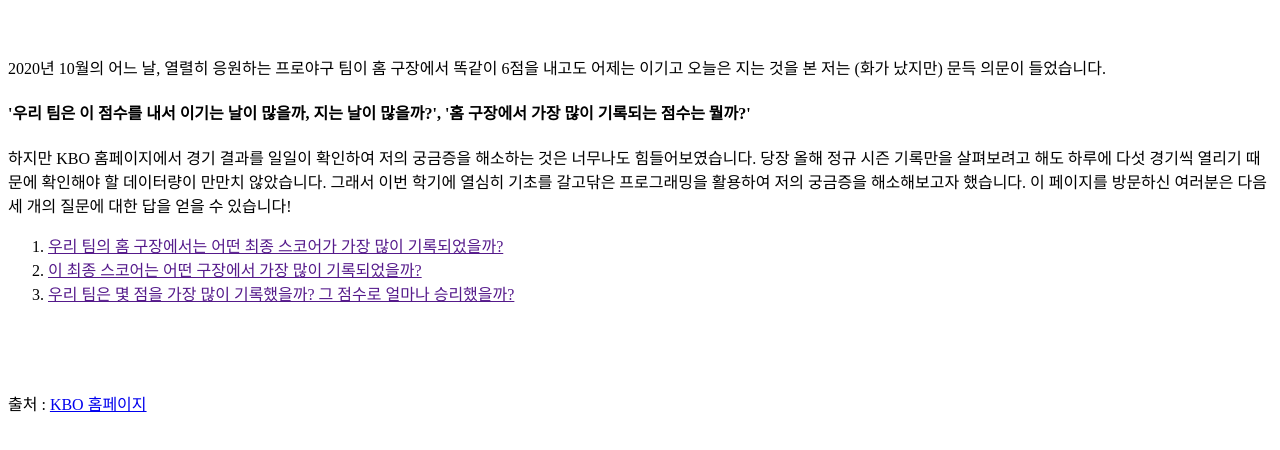
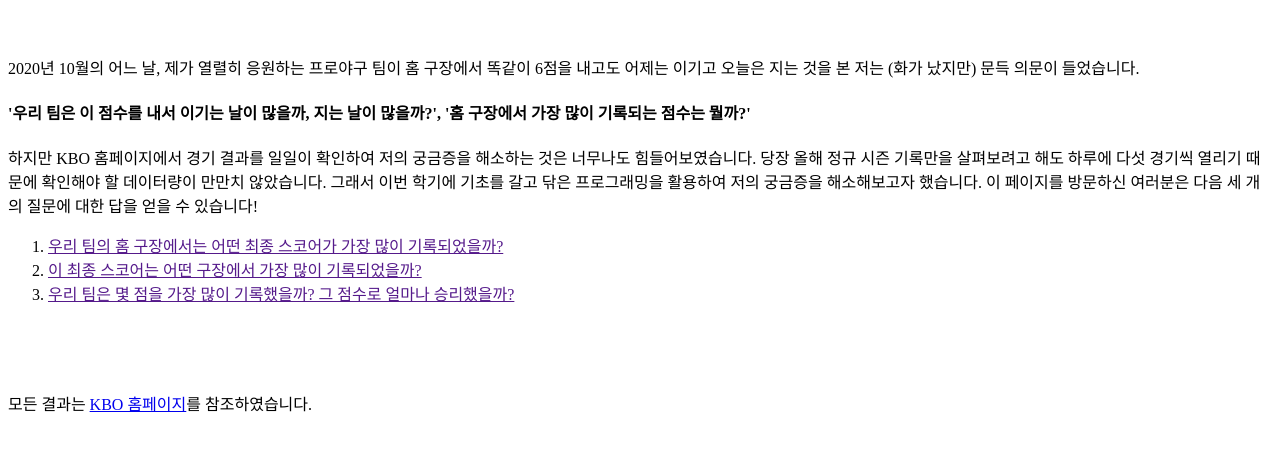
Before and after one commit to mimjoo/mimjoo.github.io, a plain HTML site: page index.html in a window 1280 px wide. Shown: the part 68-518 px from the top of the page. Drawn offline with Linux system fonts and the light colour scheme.

Commit message:
Update index.html

```diff
--- a/index.html
+++ b/index.html
@@ -7,9 +7,9 @@
 
 <body>
   <h1><strong>(치고 달리는) KBO 스코어에 관한 모든 것(2011-2020)</strong></h1>
-  <br><p>2020년 10월의 어느 날, 열렬히 응원하는 프로야구 팀이 홈 구장에서 똑같이 6점을 내고도 어제는 이기고 오늘은 지는 것을 본 저는 (화가 났지만) 문득 의문이 들었습니다.
+  <br><p>2020년 10월의 어느 날, 제가 열렬히 응원하는 프로야구 팀이 홈 구장에서 똑같이 6점을 내고도 어제는 이기고 오늘은 지는 것을 본 저는 (화가 났지만) 문득 의문이 들었습니다.
   <strong><h4>'우리 팀은 이 점수를 내서 이기는 날이 많을까, 지는 날이 많을까?', '홈 구장에서 가장 많이 기록되는 점수는 뭘까?'</h4></strong>
-하지만 KBO 홈페이지에서 경기 결과를 일일이 확인하여 저의 궁금증을 해소하는 것은 너무나도 힘들어보였습니다. 당장 올해 정규 시즌 기록만을 살펴보려고 해도 하루에 다섯 경기씩 열리기 때문에 확인해야 할 데이터량이 만만치 않았습니다. 그래서 이번 학기에 열심히 기초를 갈고닦은 프로그래밍을 활용하여 저의 궁금증을 해소해보고자 했습니다.
+하지만 KBO 홈페이지에서 경기 결과를 일일이 확인하여 저의 궁금증을 해소하는 것은 너무나도 힘들어보였습니다. 당장 올해 정규 시즌 기록만을 살펴보려고 해도 하루에 다섯 경기씩 열리기 때문에 확인해야 할 데이터량이 만만치 않았습니다. 그래서 이번 학기에 기초를 갈고 닦은 프로그래밍을 활용하여 저의 궁금증을 해소해보고자 했습니다.
 이 페이지를 방문하신 여러분은 다음 세 개의 질문에 대한 답을 얻을 수 있습니다!
   <br>
   <ol>
@@ -23,7 +23,7 @@
   <br>
 
 
-  <p>출처 : <a href = "https://www.koreabaseball.com/Schedule/Calendar.aspx" target = "_blank" title = "KBO 홈페이지">KBO 홈페이지</a>
+  <p>모든 결과는 <a href = "https://www.koreabaseball.com/Schedule/Calendar.aspx" target = "_blank" title = "KBO 홈페이지">KBO 홈페이지</a>를 참조하였습니다.
  </p>
 <body/>
 </html>
```
